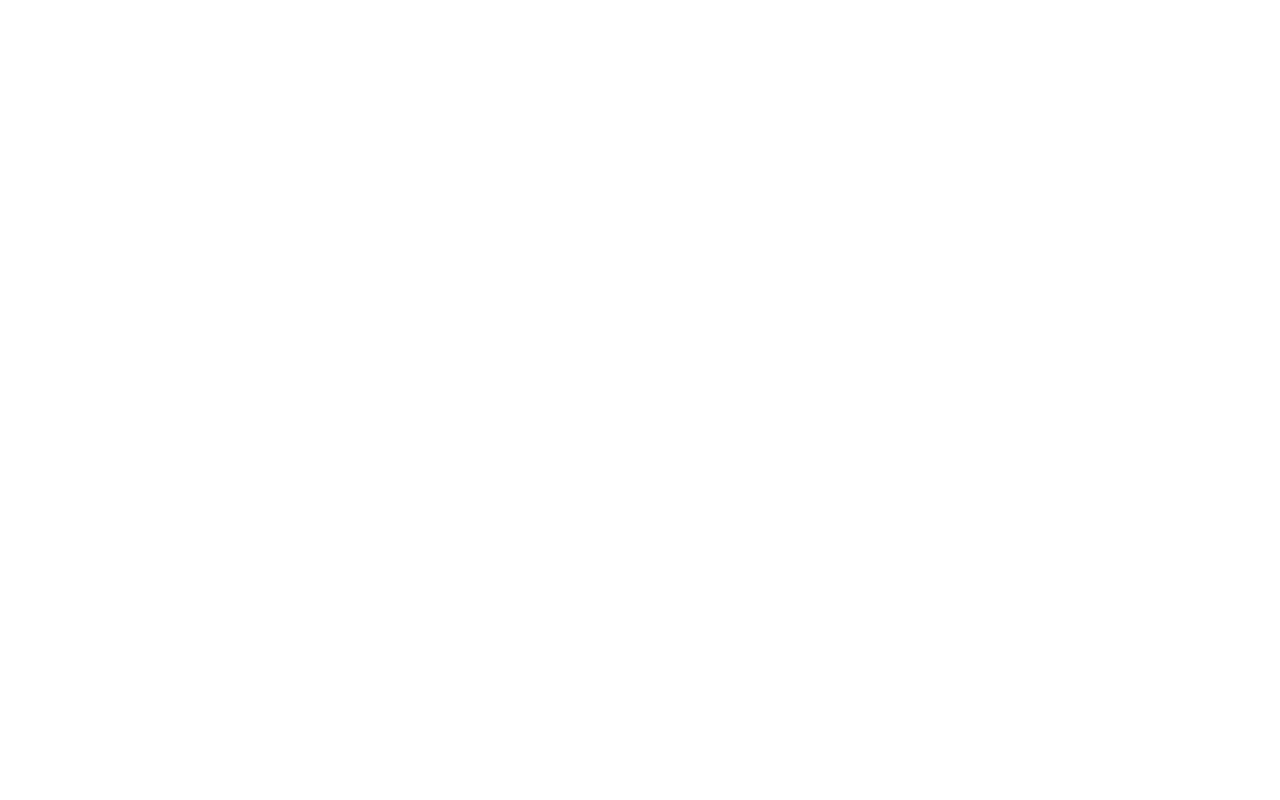
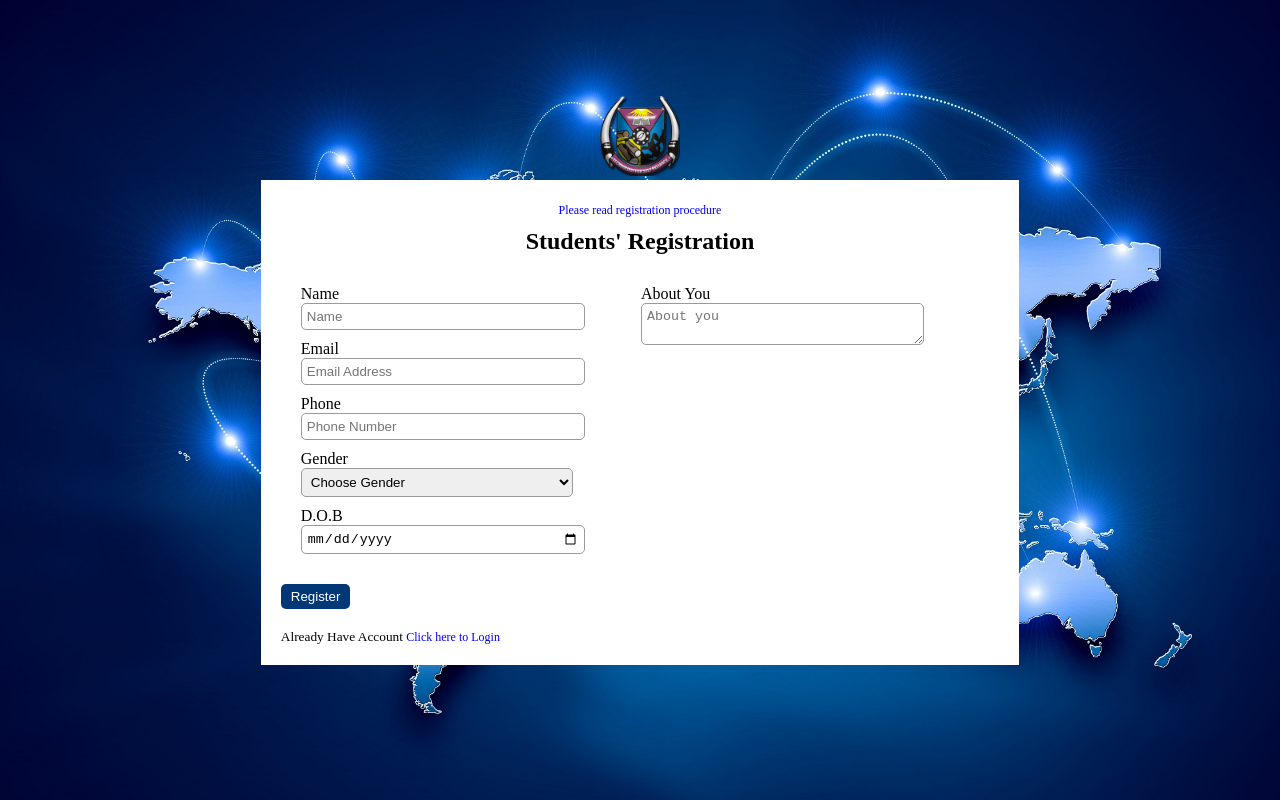
Before and after one commit to generahben/futa-portal-replica, a plain HTML site: page register.html in a window 1280 px wide. Drawn offline with Linux system fonts and the light colour scheme.

Commit message:
Divide Register Form into Two

```diff
--- a/assets/css/styles.css
+++ b/assets/css/styles.css
@@ -14,6 +14,10 @@ main {
     width: 300px;
     margin: 20px auto;
     text-align: center;
+}
+
+main.biggerWidth {
+    width: 60%;
 }
 
 main img {
@@ -53,3 +57,11 @@ button {
     padding: 5px 10px;
     border: none;
 }
+
+#formSection {
+    display: flex;
+}
+
+#formSection aside {
+    flex-grow: 1;
+}
--- a/register.html
+++ b/register.html
@@ -0,0 +1,75 @@
+<!DOCTYPE html>
+<html lang="en">
+
+<head>
+    <meta charset="UTF-8">
+    <meta name="viewport" content="width=device-width, initial-scale=1.0">
+    <link rel="stylesheet" href="assets/css/styles.css">
+    <title>Register: Futa Portal Replica</title>
+</head>
+
+<body>
+
+    <main class="biggerWidth">
+        <img src="/assets/images/smalllogo.png" alt="futa small logo">
+
+        <section>
+            <a href="#">Please read registration procedure</a>
+            <h1 id="headingDescription">Students' Registration</h1>
+            <div id="LoginFormContainer">
+                <form action="">
+                    <section id="formSection">
+                        <aside>
+                            <div class="mb-10">
+                                <label for="">Name</label> <br>
+                                <input type="text" class="custom-input" name="studentName" placeholder="Name" required>
+                            </div>
+                            <div class="mb-10">
+                                <label for="">Email</label> <br>
+                                <input type="email" class="custom-input" name="studentEmail" placeholder="Email Address"
+                                    required>
+                            </div>
+                            <div class="mb-10">
+                                <label for="">Phone</label> <br>
+                                <input type="text" class="custom-input" name="studentPhone" placeholder="Phone Number"
+                                    required>
+                            </div>
+                            <div class="mb-10">
+                                <label for="">Gender</label> <br>
+                                <select name="studentGender" id="" class="custom-input">
+                                    <option value="">Choose Gender</option>
+                                    <option value="male">Male</option>
+                                    <option value="female">Female</option>
+                                </select>
+                            </div>
+
+                            <div class="mb-10">
+                                <label for="">D.O.B</label> <br>
+                                <input type="date" class="custom-input" name="studentDOB" required>
+                            </div>
+
+
+                        </aside>
+                        <aside>
+                            <div class="mb-10">
+                                <label for="">About You</label> <br>
+                                <textarea name="studentBio" class="custom-input" placeholder="About you"></textarea>
+                            </div>
+                        </aside>
+
+                    </section>
+
+                    <div>
+                        <button type="submit">Register</button>
+                        <br> <br>
+                        <small>Already Have Account <a href="/index.html">Click here to Login</a></small>
+                    </div>
+                </form>
+            </div>
+        </section>
+
+    </main>
+
+</body>
+
+</html>
```
Also changed, not shown: index.html (+1 -1 lines).
